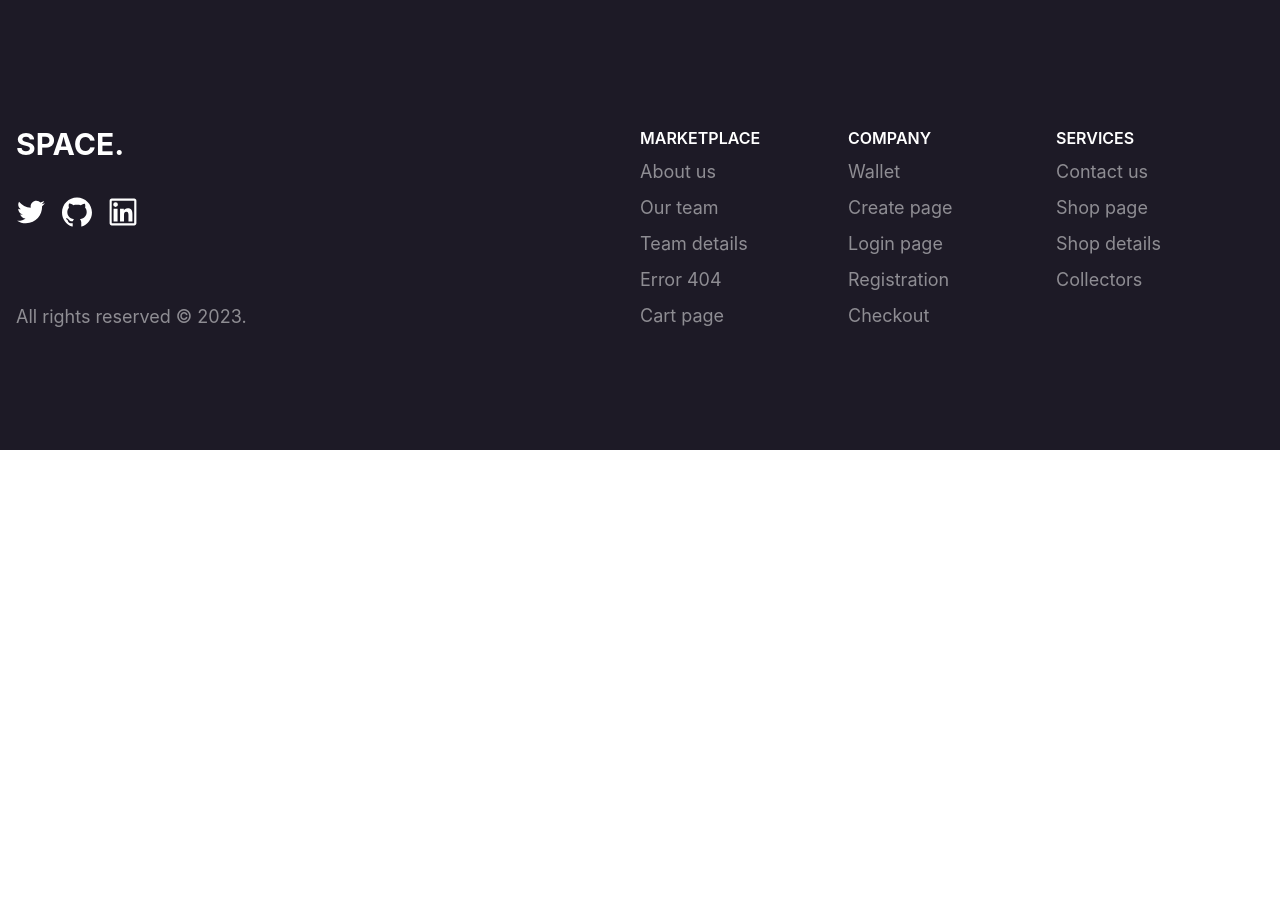
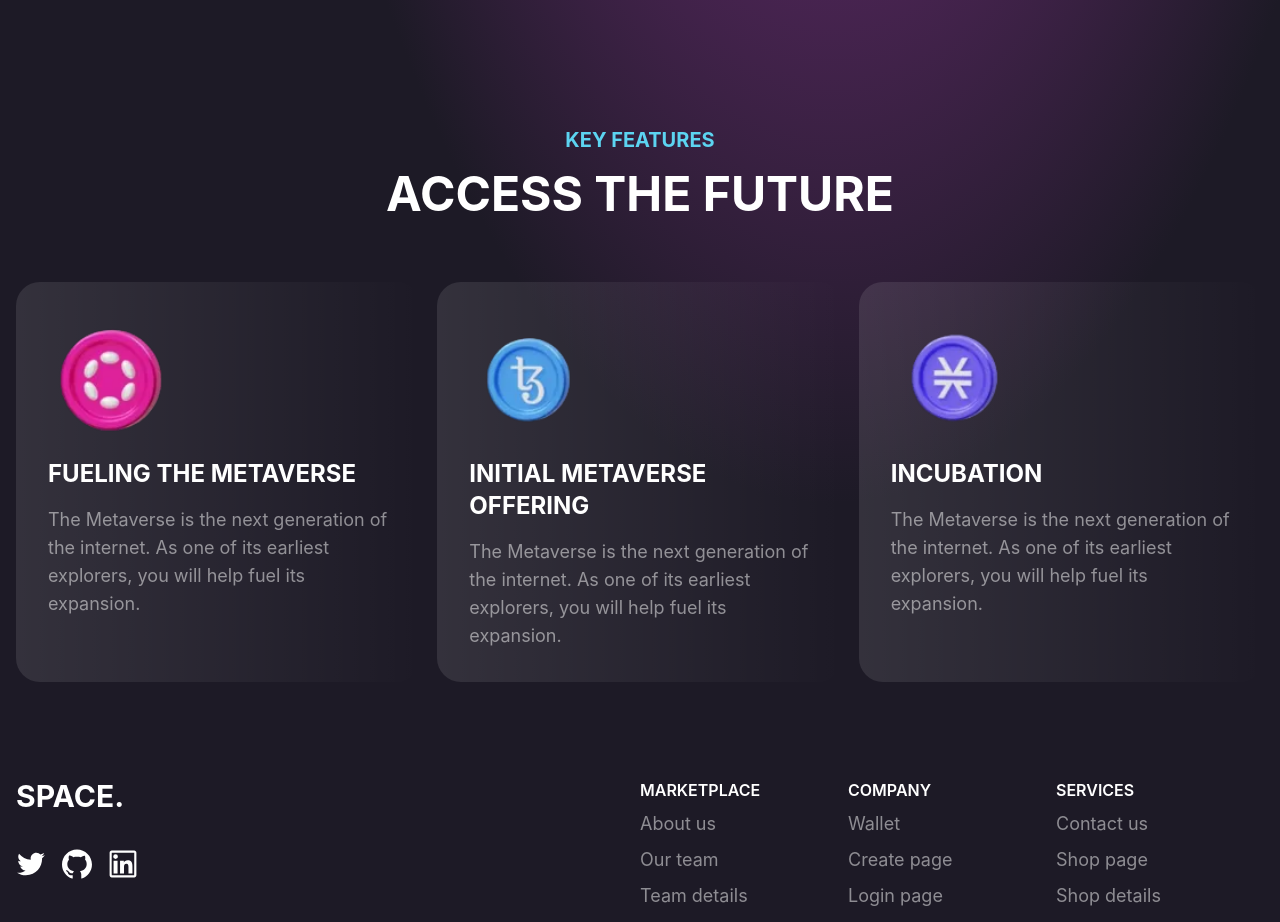
Before and after one commit to ThePiyushAggarwal/space-web-3-landing-page, a React (Vite) app: page / in a window 1280 px wide. Shown: the part 2040-2962 px from the top of the page. Before the commit the page ends 2490 px from the top, so only its background shows below. Built offline with nearby package versions, Linux system fonts and the light colour scheme.

Commit message:
feat: added key features section

```diff
--- a/src/App.tsx
+++ b/src/App.tsx
@@ -4,6 +4,7 @@ import { DropdownNavigation } from "./components/DropdownNavigation"
 import { Footer } from "./components/Footer"
 import { Header } from "./components/Header"
 import { HeroSection } from "./components/HeroSection"
+import { KeyFeatures } from "./components/KeyFeatures"
 import { StatisticsSection } from "./components/StatisticsSection"
 import { isMenuOpenAtom } from "./components/jotaiAtoms"
 
@@ -17,6 +18,7 @@ function App() {
 			<HeroSection />
 			<StatisticsSection />
 			<AboutUs />
+			<KeyFeatures />
 			<Footer />
 		</>
 	)
--- /dev/null
+++ b/src/components/KeyFeatures.tsx
@@ -0,0 +1,45 @@
+function KeyFeatures() {
+	return (
+		<section className="mb-24 text-secondary">
+			<h5 className="mb-4 text-center text-xl font-bold uppercase text-heading">
+				Key Features
+			</h5>
+			<h3 className="mb-16 text-center text-5xl font-bold uppercase">
+				Access The Future
+			</h3>
+			{/* Cards */}
+			<div className="grid gap-4 md:grid-cols-3">
+				<div className="rounded-3xl bg-gradient-to-r from-[rgb(255,255,255,0.1)] p-8">
+					<img src="./coin.webp" className="mb-4 h-32" />
+					<h3 className="mb-4 text-2xl font-bold uppercase">
+						Fueling The Metaverse
+					</h3>
+					<p className="text-lg text-ternary">
+						The Metaverse is the next generation of the internet. As one of its
+						earliest explorers, you will help fuel its expansion.
+					</p>
+				</div>
+				<div className="rounded-3xl bg-gradient-to-r from-[rgb(255,255,255,0.1)] p-8">
+					<img src="./coin2.webp" className="mb-4 h-32" />
+					<h3 className="mb-4 text-2xl font-bold uppercase">
+						Initial Metaverse Offering
+					</h3>
+					<p className="text-lg text-ternary">
+						The Metaverse is the next generation of the internet. As one of its
+						earliest explorers, you will help fuel its expansion.
+					</p>
+				</div>
+				<div className="rounded-3xl bg-gradient-to-r from-[rgb(255,255,255,0.1)] p-8">
+					<img src="./coin3.webp" className="mb-4 h-32" />
+					<h3 className="mb-4 text-2xl font-bold uppercase">Incubation</h3>
+					<p className="text-lg text-ternary">
+						The Metaverse is the next generation of the internet. As one of its
+						earliest explorers, you will help fuel its expansion.
+					</p>
+				</div>
+			</div>
+		</section>
+	)
+}
+
+export { KeyFeatures }
```
